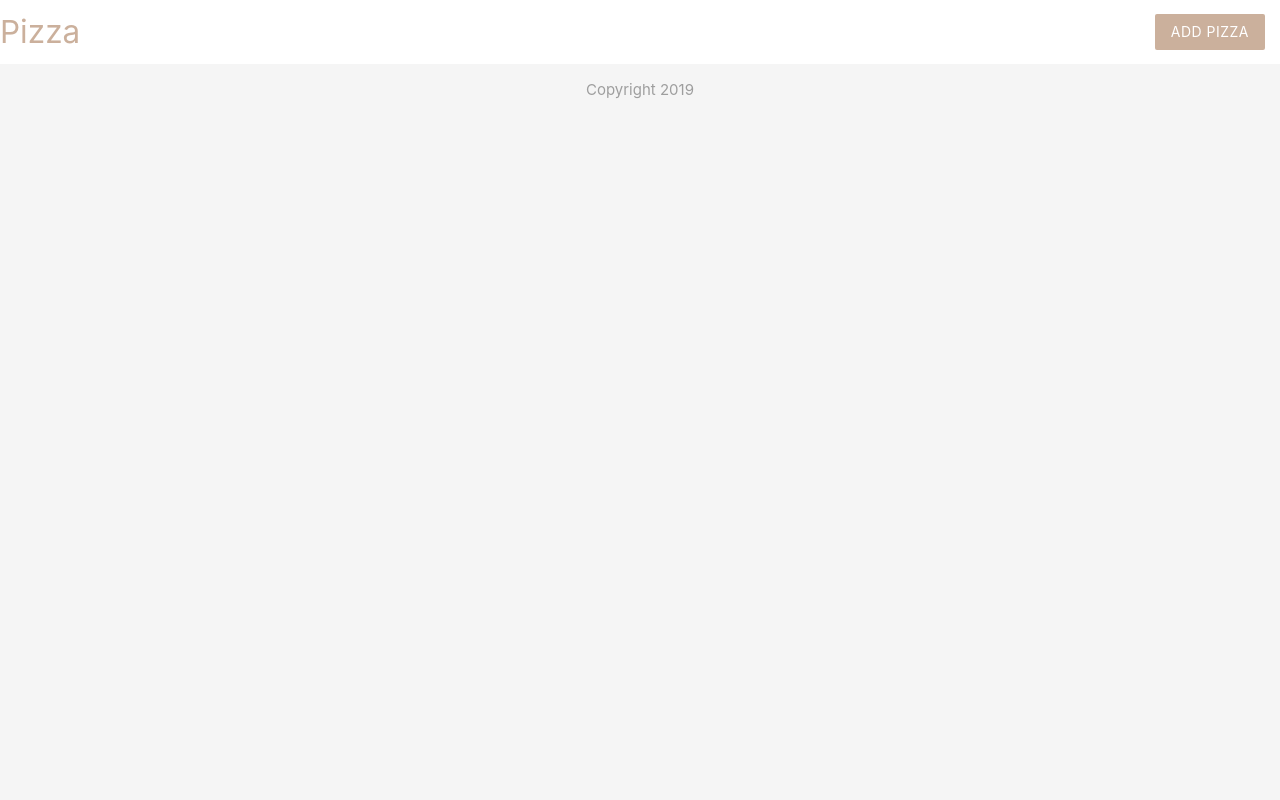
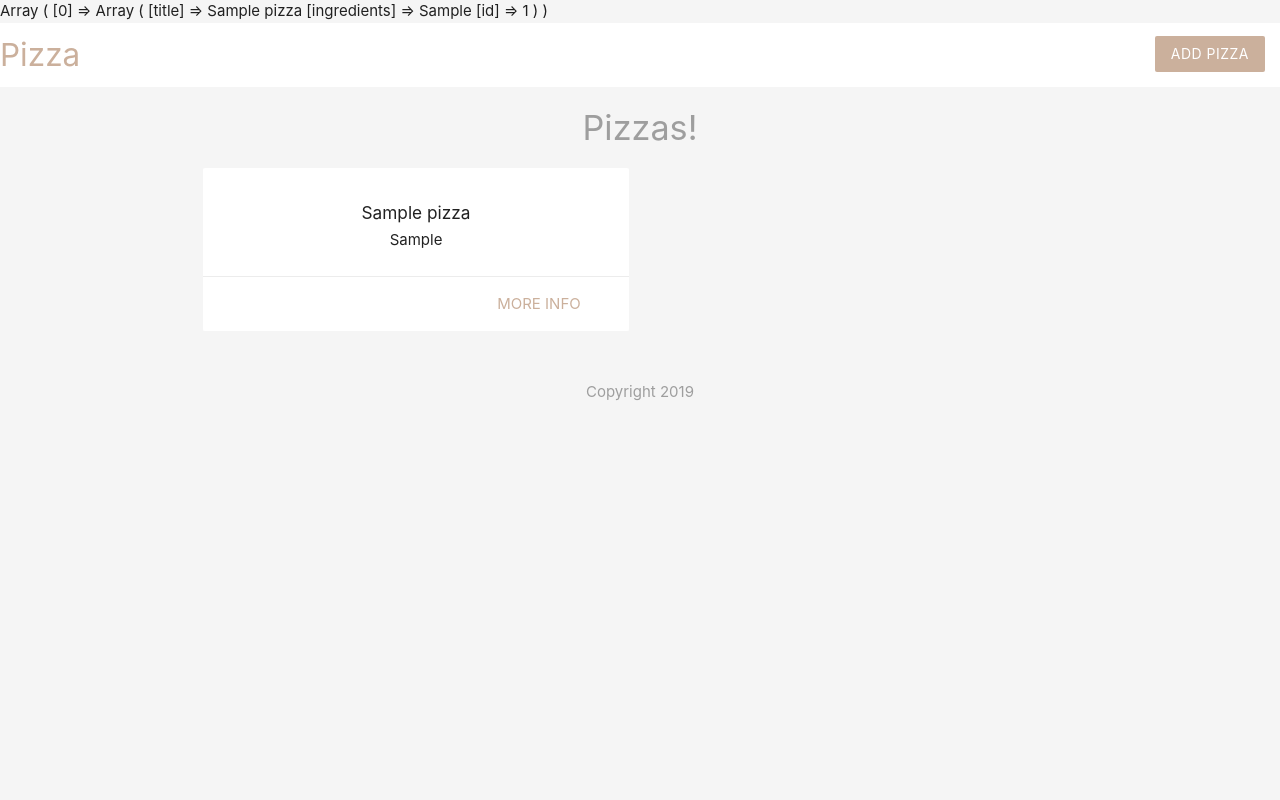
Before and after one commit to LaupWing/Basic_Php, a PHP site: page / in a window 1280 px wide. Run offline with PHP 8.4, Linux system fonts and the light colour scheme; tables that the repository leaves empty or names only in its code hold one stand-in row (values such as "Sample post").

Commit message:
added php sql connection

```diff
--- a/tuts/index.php
+++ b/tuts/index.php
@@ -1,9 +1,41 @@
 <?php
+    $conn = mysqli_connect('localhost', 'laup', 'heavy4oz', 'pizzas');
+
+    if(!$conn){
+        echo "something went wrong with the database" . msqli_connect_error();
+    }
+    $sql = 'SELECT title, ingredients, id FROM pizzas ORDER BY created_at';
+    $results = mysqli_query($conn, $sql);
+    $pizzas = mysqli_fetch_all($results, MYSQLI_ASSOC);
+
+    mysqli_free_result($results);
+    mysqli_close($conn);
+
+    print_r($pizzas);
 
 ?>
 <!DOCTYPE html>
 <html lang="en">
 
     <?php include('partials/header.php')?>
+
+    <h4 class="center grey-text">Pizzas!</h4>
+    <div class="container">
+        <div class="row">
+            <?php foreach($pizzas as $pizza){ ?>
+                <div class="col s6 md3">
+                    <div class="card z-depth-0">
+                        <div class="card-content center">
+                            <h6><?php echo htmlspecialchars($pizza['title']); ?></h6>
+                            <div><?php echo htmlspecialchars($pizza['ingredients']); ?></div>
+                        </div>
+                        <div class="card-action right-align">
+                            <a href="#" class="brand-text">more info</a>
+                        </div>
+                    </div>
+                </div>
+            <?php }?>
+        </div>
+    </div>
     <?php include('partials/footer.php')?>
 </html>
```
